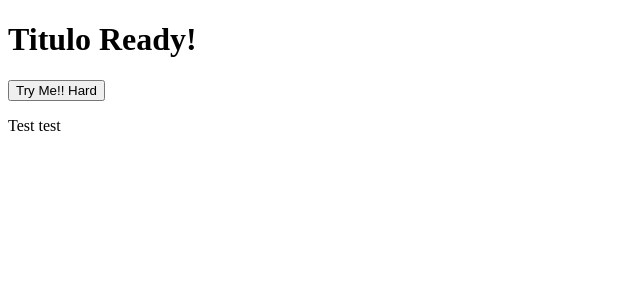
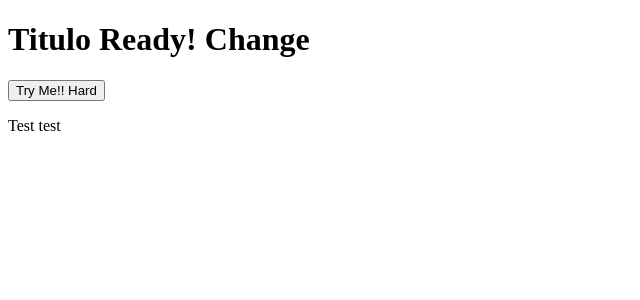
Before and after one commit to roberto-cuellar/ci-cd-test-netlify, an Angular app in the folder angular-ci-cd-test/: page / in a window 1280 px wide. Shown: the top 300 px of the page, without its empty margins (0-640 px from the left). Built offline with nearby package versions, Linux system fonts and the light colour scheme.

Commit message:
changes on app component

```diff
--- a/angular-ci-cd-test/src/app/app.component.html
+++ b/angular-ci-cd-test/src/app/app.component.html
@@ -1,4 +1,4 @@
-<h1 class="title">Titulo Ready!</h1>
+<h1 class="title">Titulo Ready! Change</h1>
 <button>Try Me!! Hard</button>
 
 
```
